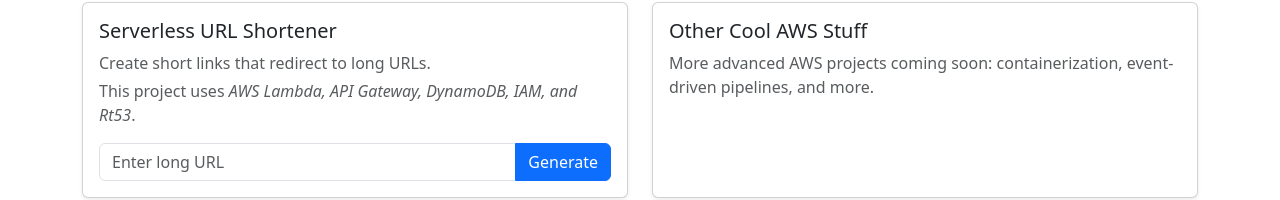
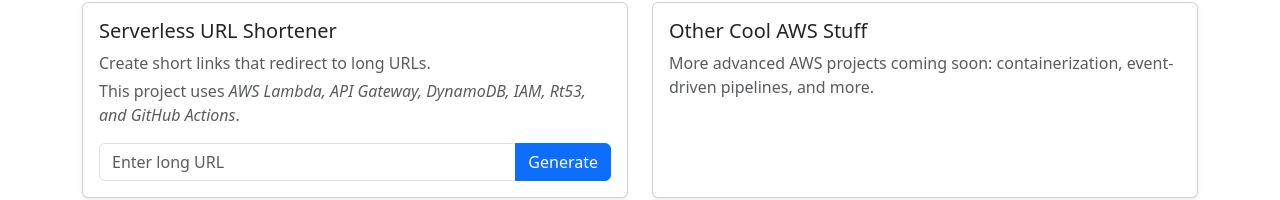
Before and after one commit to DelGuers/aws-portfolio-site, a plain HTML site: page index.html in a window 1280 px wide. Shown: the part 354-554 px from the top of the page. Drawn offline with nearby package versions, Linux system fonts and the light colour scheme; no server answers.

Commit message:
add more text to index

```diff
--- a/index.html
+++ b/index.html
@@ -46,7 +46,7 @@
           <div class="card-body">
             <h5 class="card-title">Serverless URL Shortener</h5>
             <p class="card-text text-muted mb-1">Create short links that redirect to long URLs.</p>
-            <p class="card-text text-muted">This project uses <em>AWS Lambda, API Gateway, DynamoDB, IAM, and Rt53</em>.</p>
+            <p class="card-text text-muted">This project uses <em>AWS Lambda, API Gateway, DynamoDB, IAM, Rt53, and GitHub Actions</em>.</p>
             <form id="shorten-form" class="mt-3">
               <div class="input-group">
                 <input type="url" id="long-url" class="form-control" placeholder="Enter long URL" required>
```
